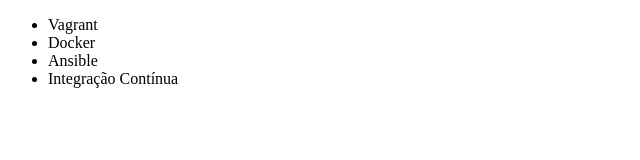
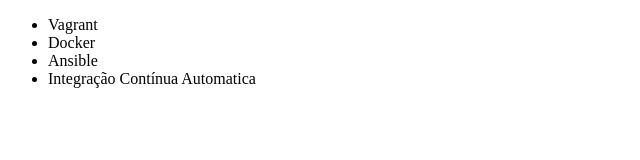
Before and after one commit to daniel-francisco-ribeiro/primeiro-git, a plain HTML site: page index.html in a window 1280 px wide. Shown: the full height of the page, 0-640 px from the left. Drawn offline with Linux system fonts and the light colour scheme.

Commit message:
Renomeando curso

```diff
--- a/index.html
+++ b/index.html
@@ -9,7 +9,7 @@
         <li>Vagrant</li>
         <li>Docker</li>
         <li>Ansible</li>
-        <li>Integração Contínua</li>
+        <li>Integração Contínua Automatica</li>
     </ul>
 </body>
 </html>
```
